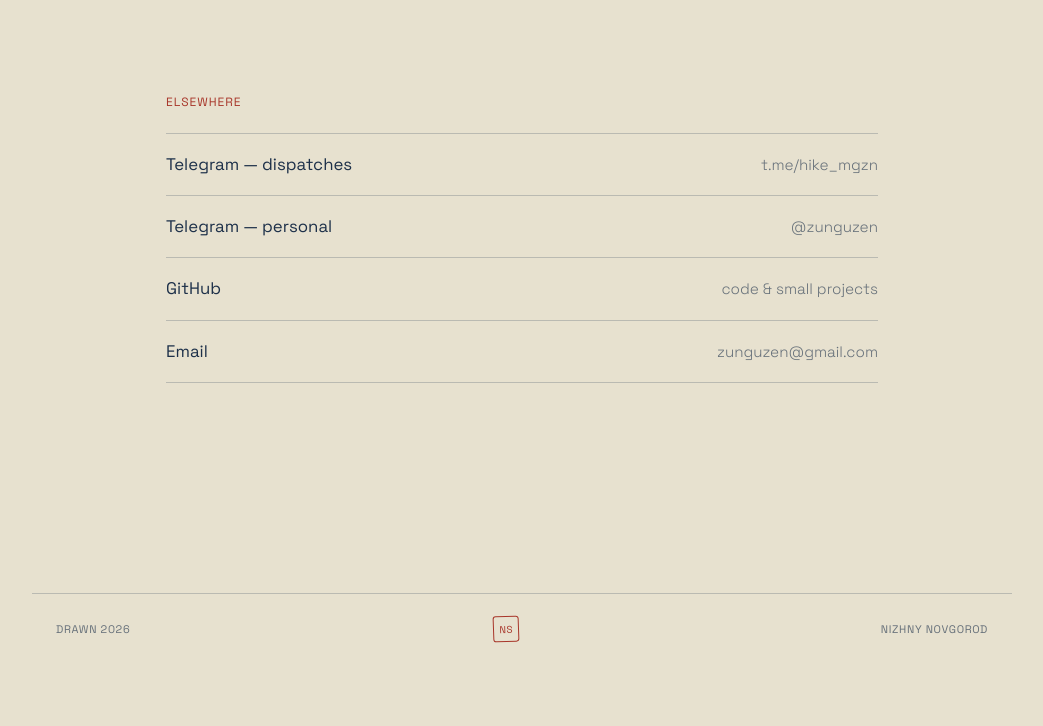
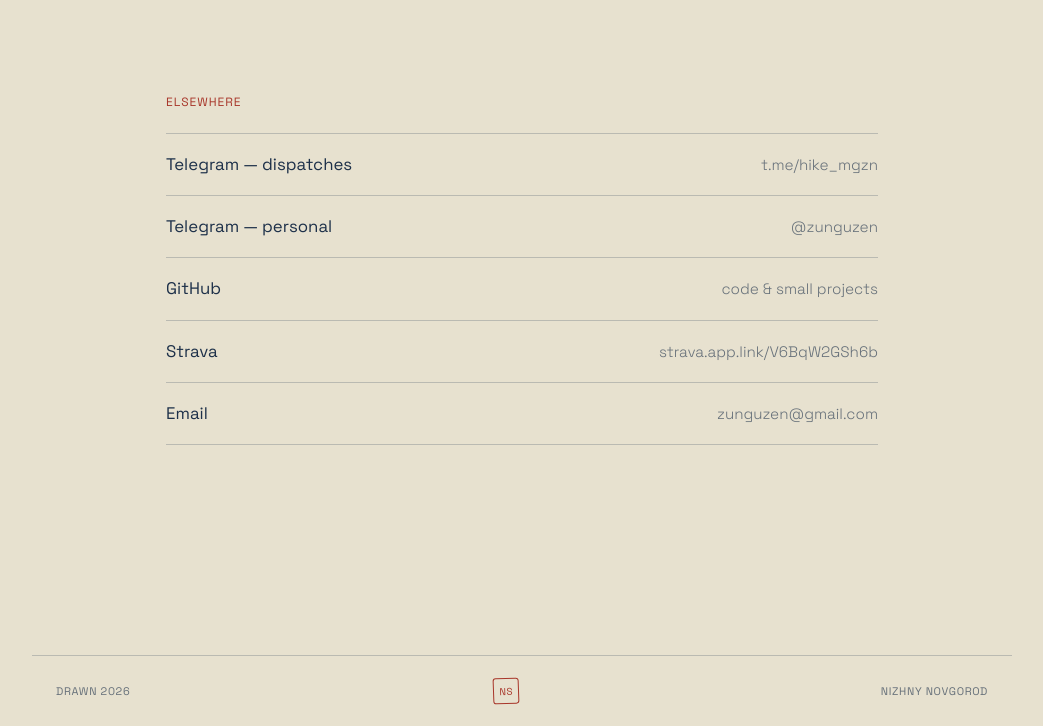
Before and after one commit to zunguzen/zunguzen, a plain HTML site: page index.html in a window 1280 px wide. Shown: the part 1718-2444 px from the top of the page, without its empty margins (118-1161 px from the left). Before the commit the page ends 2382 px from the top, so only its background shows below. Drawn offline with Linux system fonts and the light colour scheme.

Commit message:
added readme

```diff
--- a/index.html
+++ b/index.html
@@ -86,6 +86,10 @@
         <span>GitHub</span>
         <span class="desc">code &amp; small projects</span>
       </a>
+      <a href="https://strava.app.link/V6BqW2GSh6b" target="_blank" rel="noopener">
+        <span>Strava</span>
+        <span class="desc">strava.app.link/V6BqW2GSh6b</span>
+      </a>
       <a href="mailto:zunguzen@gmail.com">
         <span>Email</span>
         <span class="desc">zunguzen@gmail.com</span>
```
Also changed, not shown: ja.html (+4 -0 lines), ru.html (+4 -0 lines), 1 other file.
